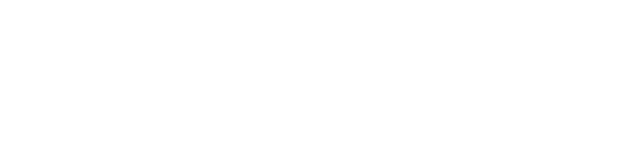
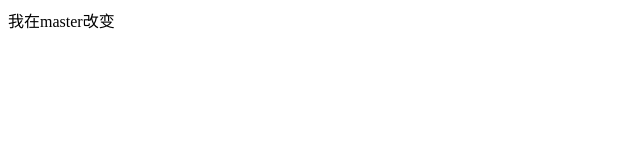
Before and after one commit to 96weibin/git-use, a plain HTML site: page index.html in a window 1280 px wide. Shown: the whole page, without its empty margins (0-640 px from the left). Drawn offline with Linux system fonts and the light colour scheme.

Commit message:
master前进

```diff
--- a/index.html
+++ b/index.html
@@ -7,6 +7,6 @@
     <title>Document</title>
 </head>
 <body>
-
+    我在master改变
 </body>
 </html>
```
Also changed, not shown: master前进.txt (added).
